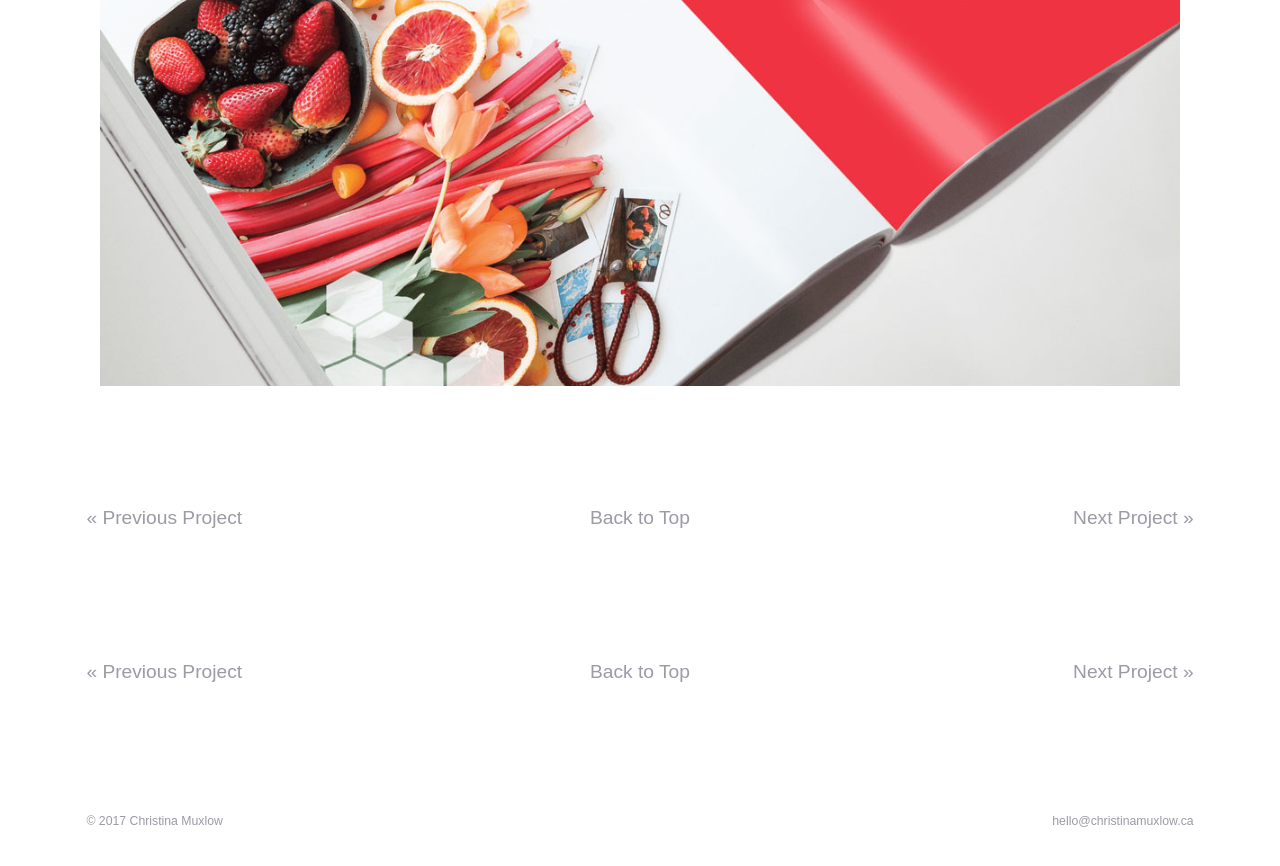
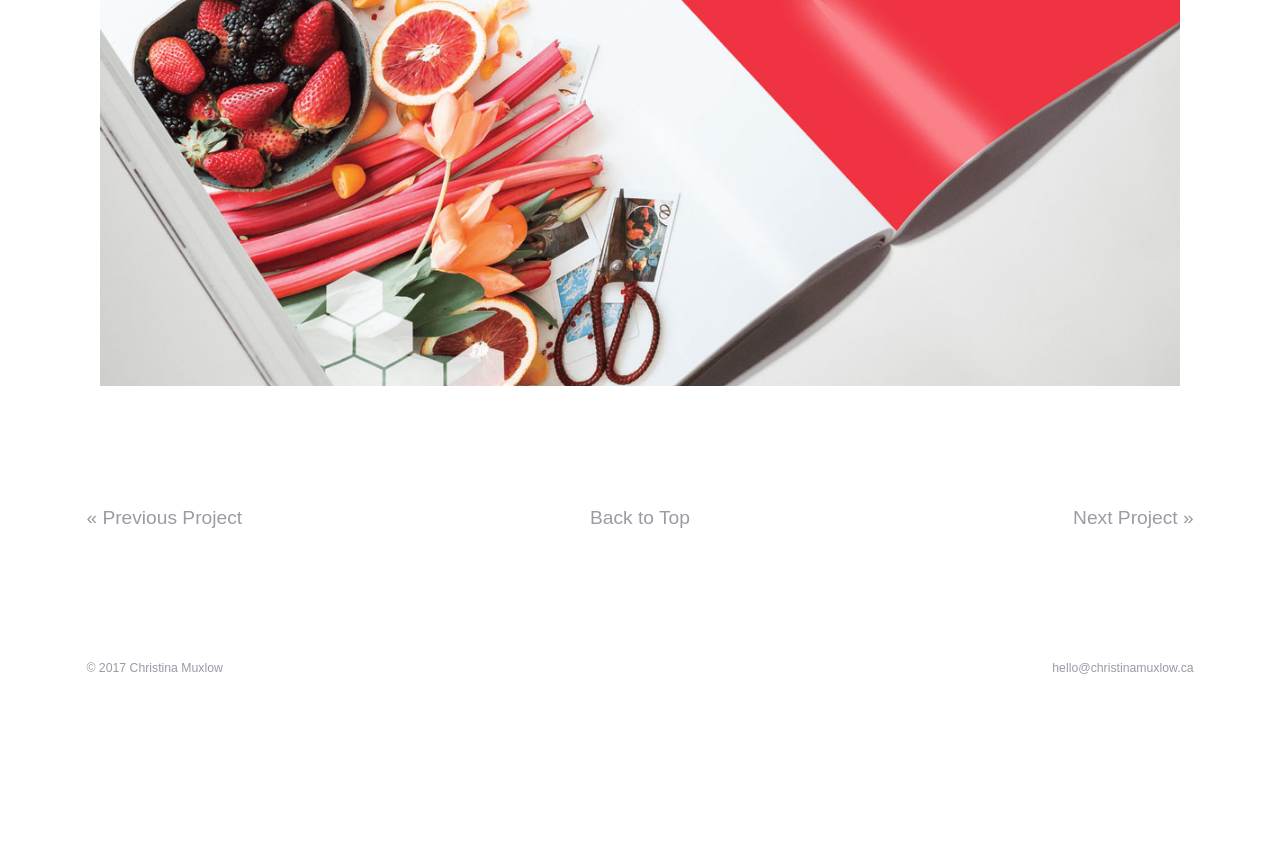
Before and after one commit to muxlowc/portfolio-site, a Jekyll site: the page built from casa.html, in a window 1280 px wide and 900 px high, scrolled down 4132 px. Shown: the top 866 px of the window. Built offline with Jekyll 4.4.1, drawn with Linux system fonts in a browser that asks for light colours; after the commit the page ends 4879 px from its top, so only the background shows below that.

Commit message:
added image and took out scrub

```diff
--- a/casa.html
+++ b/casa.html
@@ -36,15 +37,3 @@ intro-text: |
       </div>
     </div>
   </section>
-
-  <section class="scrub grid">
-    <div class="unit xs-1-2 s-1-2 m-1-2 l-1-4 xl-1-4">
-      <a class="text-left" href="{{site.baseurl}}/sharpasknives"><p>« Previous Project</p></a>
-    </div>
-    <div class="unit xs-0 s-0 m-0 l-1-2 xl-1-2">
-      <a class="text-center" href="#top"><p>Back to Top</p></a>
-    </div>
-    <div class="unit xs-1-2 s-1-2 m-1-2 l-1-4 xl-1-4">
-      <a class="text-right" href="{{site.baseurl}}/ottawamhealth"><p>Next Project »</p></a>
-    </div>
-  </section>
```
Also changed, not shown: other parts of casa.html (+1 -0 lines).
